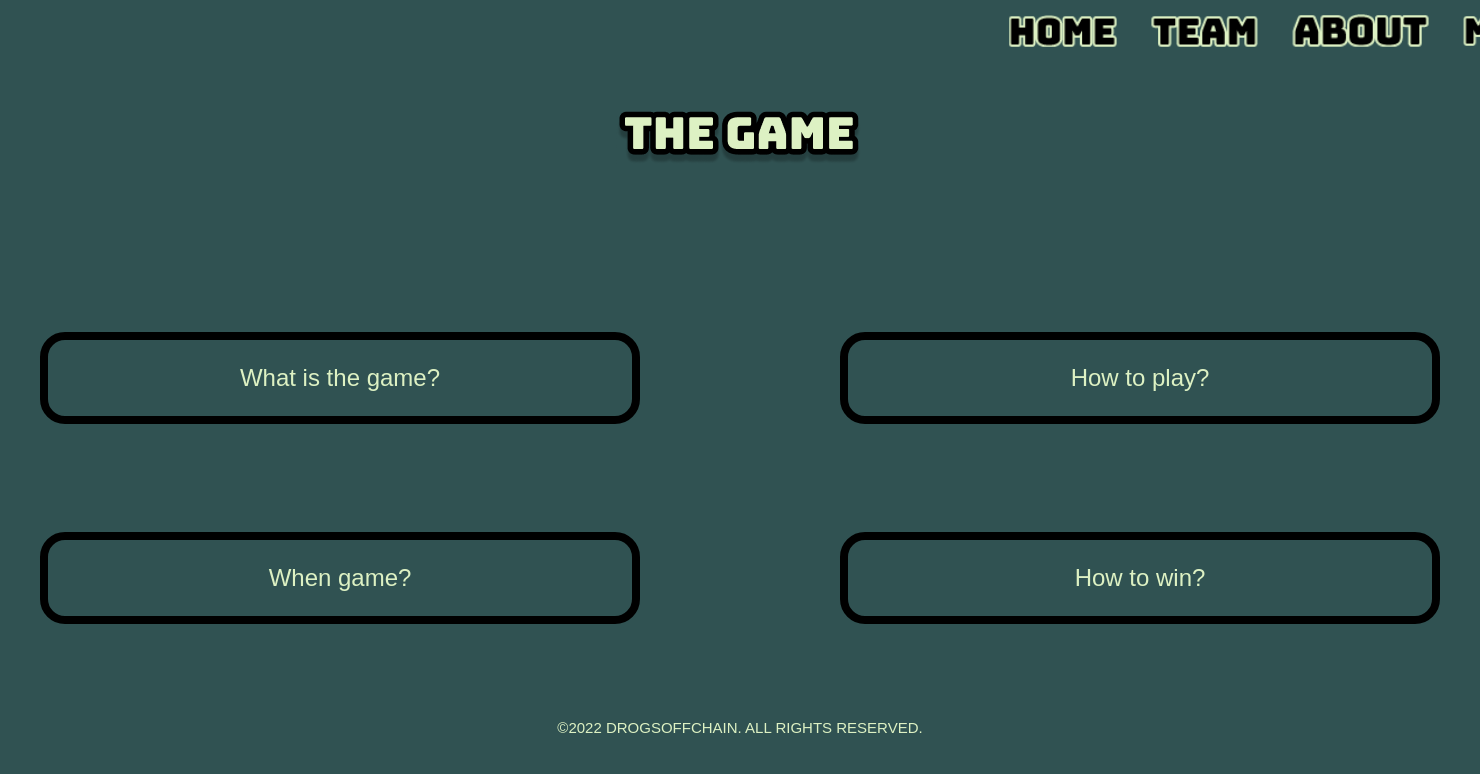
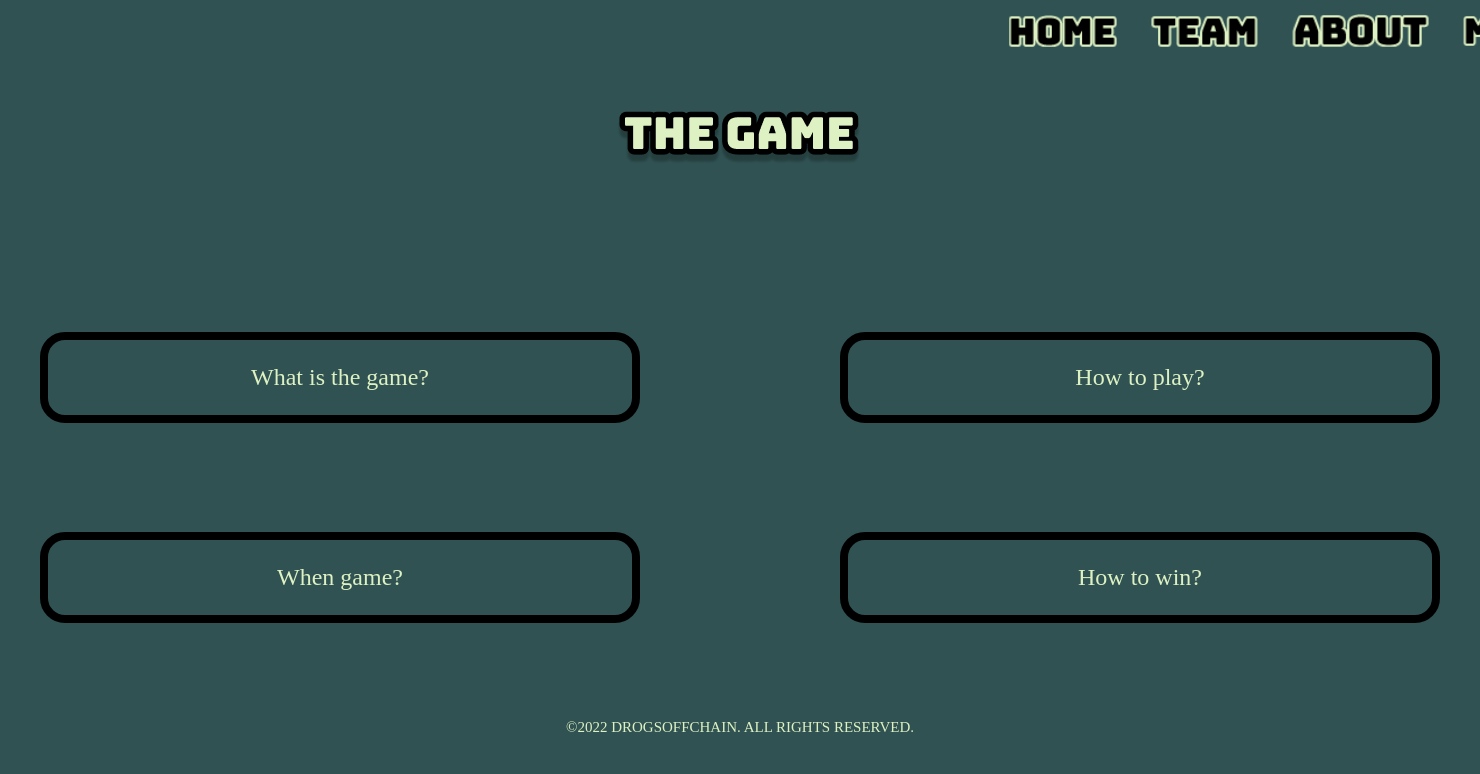
Before and after one commit to Vuizz/DOC, a Django app: page /game/ in a window 1480 px wide; the page is wider, and only the part inside the window is pictured. Shown: the part 26-800 px from the top of that part. Run offline with Django 4.2, Linux system fonts and the light colour scheme.

Commit message:
initial commit

```diff
--- /dev/null
+++ b/static/Scripts/game.v2.js
@@ -0,0 +1,77 @@
+let a
+let b
+let c
+let d
+
+function expandA(){
+    if (a == 1){
+        document.getElementById("FAQ1").innerHTML = "What is the game?"
+        document.getElementById('FAQ1').style.fontSize = '1.5rem'
+        document.getElementById("Faq1").style.backgroundColor = 'transparent'
+        document.getElementById("FAQ1").style.color = 'rgba(221,241,195,1)'
+        return a = 0
+    }
+    else {
+        document.getElementById("FAQ1").innerHTML = "22 clues are hidden across drogsoffchain metadata <br> A prize pool of ada is awarded to the winner"
+        document.getElementById('FAQ1').style.fontSize = '15.5px'
+        document.getElementById("Faq1").style.backgroundColor = 'rgba(221,241,195,1)'
+        document.getElementById("FAQ1").style.color = 'black'
+        return a = 1
+    }
+}
+
+function expandB(){
+    if (b == 1){
+        document.getElementById("FAQ2").innerHTML = "How to play?"
+        document.getElementById('FAQ2').style.fontSize = '1.5rem'
+        document.getElementById("Faq2").style.backgroundColor = 'transparent'
+        document.getElementById("FAQ2").style.color = 'rgba(221,241,195,1)'
+
+        return b = 0
+    }
+    else {
+        document.getElementById("FAQ2").innerHTML = "Each holder gets 1 guess per clue for each drogsoffchain nft they hold in their wallet"
+        document.getElementById('FAQ2').style.fontSize = '15.5px'
+        document.getElementById("Faq2").style.backgroundColor = 'rgba(221,241,195,1)'
+        document.getElementById("FAQ2").style.color = 'black'
+        return b = 1
+    }
+}
+
+function expandC(){
+    if (c == 1){
+        document.getElementById("FAQ3").innerHTML = "When game?"
+        document.getElementById('FAQ3').style.fontSize = '1.5rem'
+        document.getElementById("Faq3").style.backgroundColor = 'transparent'
+        document.getElementById("FAQ3").style.color = 'rgba(221,241,195,1)'
+
+        return c = 0
+    }
+    else {
+        document.getElementById("FAQ3").innerHTML = "The game starts once all nft have been minted and ends once all clues have been discovered"
+        document.getElementById('FAQ3').style.fontSize = '15.5px'
+        document.getElementById("Faq3").style.backgroundColor = 'rgba(221,241,195,1)'
+        document.getElementById("FAQ3").style.color = 'black'
+
+        return c = 1
+    }
+}
+
+function expandD(){
+    if (d == 1){
+        document.getElementById("FAQ4").innerHTML = "How to win?"
+        document.getElementById('FAQ4').style.fontSize = '1.5rem'
+        document.getElementById("Faq4").style.backgroundColor = 'transparent'
+        document.getElementById("FAQ4").style.color = 'rgba(221,241,195,1)'
+
+        return d = 0
+    }
+    else {
+        document.getElementById("FAQ4").innerHTML = "Once the game ends the holder who guessed the most clues will be awarded the ada prize pool"
+        document.getElementById('FAQ4').style.fontSize = '15.5px'
+        document.getElementById("Faq4").style.backgroundColor = 'rgba(221,241,195,1)'
+        document.getElementById("FAQ4").style.color = 'black'
+
+        return d = 1
+    }
+}
--- a/static/css/game.css
+++ b/static/css/game.v2.css
@@ -24,3 +24,7 @@
     font-size: 1.5rem;
     cursor: pointer;
 }
+
+.Gamebody{
+    font-family: Bungee;
+}
--- a/static/css/home.css
+++ b/static/css/home.v2.css
@@ -1,5 +1,6 @@
 .home_body {
-  background: url("../images/backgrnd.png")
+  background: url("../images/backgrnd.png");
+  font-family: Bungee;
 }
 
 .iconsdiv {
--- a/static/css/team.css
+++ b/static/css/team.v2.css
@@ -28,15 +28,14 @@ body {
 .titles {
   padding: 40px 0;
   text-align: center;
+  z-index: 1;
 }
 
 
 .Pfp {
-  display: flex;
-  justify-content: space-evenly;
   align-items: center;
   margin: auto;
-  width: 100%;
+  width: fit-content;
 
 }
 
@@ -46,7 +45,6 @@ body {
   width: 350px;
   height: 350px;
   border-radius: 45px;
-  cursor: pointer;
 
 }
 
@@ -59,13 +57,9 @@ body {
   padding: 20px 0;
   width: 350px;
   text-align: center;
-  font-size: 30px;
+  font-size: 40px;
   color: rgba(221,241,195,1) ;
 
-}
-
-.description:hover {
-  cursor: pointer;
 }
 
 footer p {
@@ -80,3 +74,24 @@ footer {
   bottom: 0;
   position: fixed;
 }
+
+.Teambody{
+  font-family: Bungee;
+}
+
+.Bigbox{
+  display: flex;
+  justify-content: space-around;
+  width: fit-content;
+  margin: auto;
+}
+
+.Descriptionbox{
+  margin-top: auto;
+  margin-bottom: auto;
+  margin-left: 80px;
+  width: fit-content;
+  height: fit-content;
+  text-align: center;
+  font-size: 25px;
+}
--- a/templates/about.html
+++ b/templates/about.html
@@ -3,7 +3,7 @@
 <head>
     <link href="https://fonts.googleapis.com/css?family=Bungee&display=swap" rel="stylesheet" />
     <link href="../static/css/about.css" rel="stylesheet" />
-    <link href="../static/css/team.css" rel="stylesheet" />
+    <link href="../static/css/team.v2.css" rel="stylesheet" />
     <title>About</title>
 </head>
 <body class="Aboutbody">
--- a/templates/game.html
+++ b/templates/game.html
@@ -3,10 +3,10 @@
 <head>
     <meta charset="UTF-8">
     <title>Game</title>
-    <link rel="stylesheet" href="../static/css/game.css">
-    <link rel="stylesheet" href="../static/css/team.css">
+    <link rel="stylesheet" href="../static/css/game.v2.css">
+    <link rel="stylesheet" href="../static/css/team.v2.css">
 </head>
-<body>
+<body class="Gamebody">
     <nav class="imgBox">
         <a href="../"><img src="../static/images/home_test.png" title="Home"></a>
         <a href="../team"><img src="../static/images/team_test.png" title="Team"/></a>
@@ -17,30 +17,30 @@
         <img src="../static/images/Game_title.png"/>
     </div>
     <div class="GameFaqBox1">
-        <div class="Faq1" onclick="expandA()">
+        <div class="Faq1" id="Faq1" onclick="expandA()">
            <p id="FAQ1">
             What is the game?
            </p>
         </div>
-        <div class="Faq1" onclick="expandB()">
+        <div class="Faq1" id="Faq2" onclick="expandB()">
             <p id="FAQ2">
             How to play?
             </p>
          </div>
     </div>
     <div class="GameFaqBox2">
-        <div class="Faq1" onclick="expandC()">
+        <div class="Faq1" id="Faq3" onclick="expandC()">
            <p id="FAQ3">
             When game?
            </p>
         </div>
-        <div class="Faq1" onclick="expandD()">
+        <div class="Faq1" id="Faq4" onclick="expandD()">
             <p id="FAQ4">
             How to win?
             </p>
          </div>
     </div>
-    <script src="../static/Scripts/game.js"></script>
+    <script src="../static/Scripts/game.v2.js"></script>
     <footer>
         <p>©2022 DROGSOFFCHAIN. ALL RIGHTS RESERVED.</p>
     </footer>
--- a/templates/home.html
+++ b/templates/home.html
@@ -3,8 +3,8 @@
 <head>
     <meta charset="UTF-8">
     <title>Home</title>
-    <link rel="stylesheet" href="../static/css/home.css">
-    <link rel="stylesheet" href="../static/css/team.css">
+    <link rel="stylesheet" href="../static/css/home.v2.css">
+    <link rel="stylesheet" href="../static/css/team.v2.css">
 </head>
 <body class="home_body">
     <nav class="imgBox">
```
Also changed, not shown: static/Scripts/game.js (deleted, +0 -48 lines), static/Scripts/team.js (deleted, +0 -52 lines), static/css/mint.v2.css (renamed from static/css/mint.css, +13 -7 lines), templates/mint.html (+4 -4 lines), templates/team.html (+15 -14 lines).
